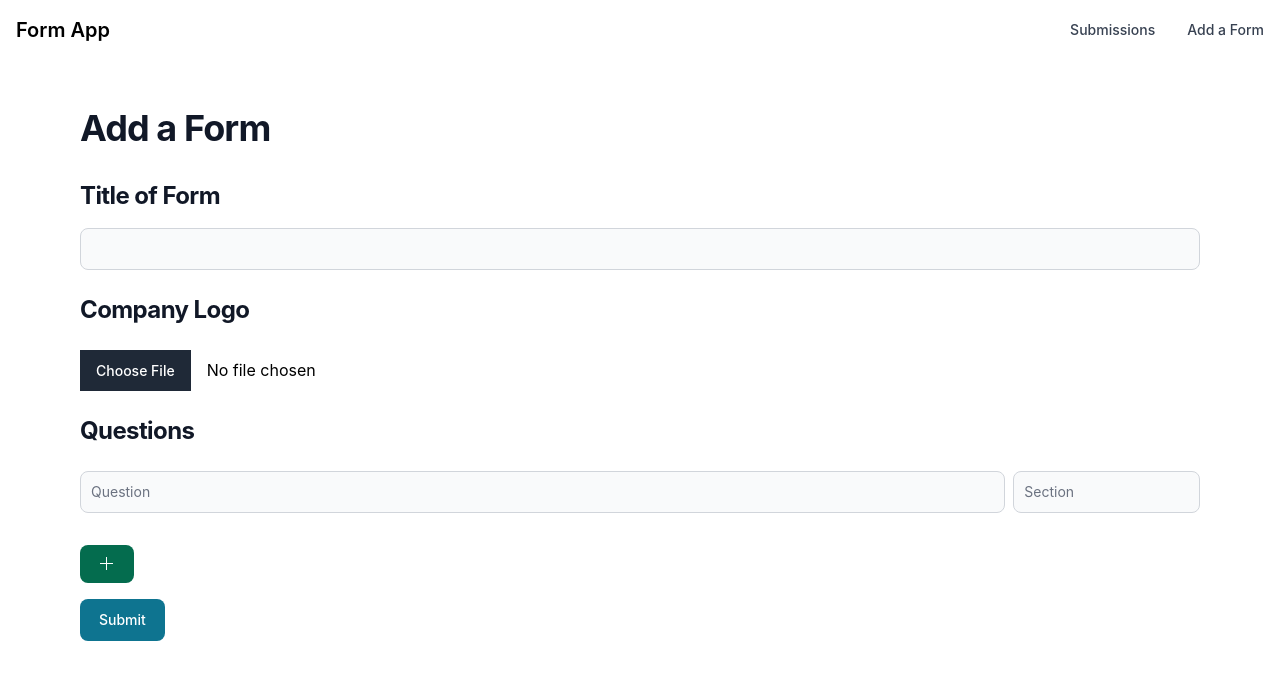
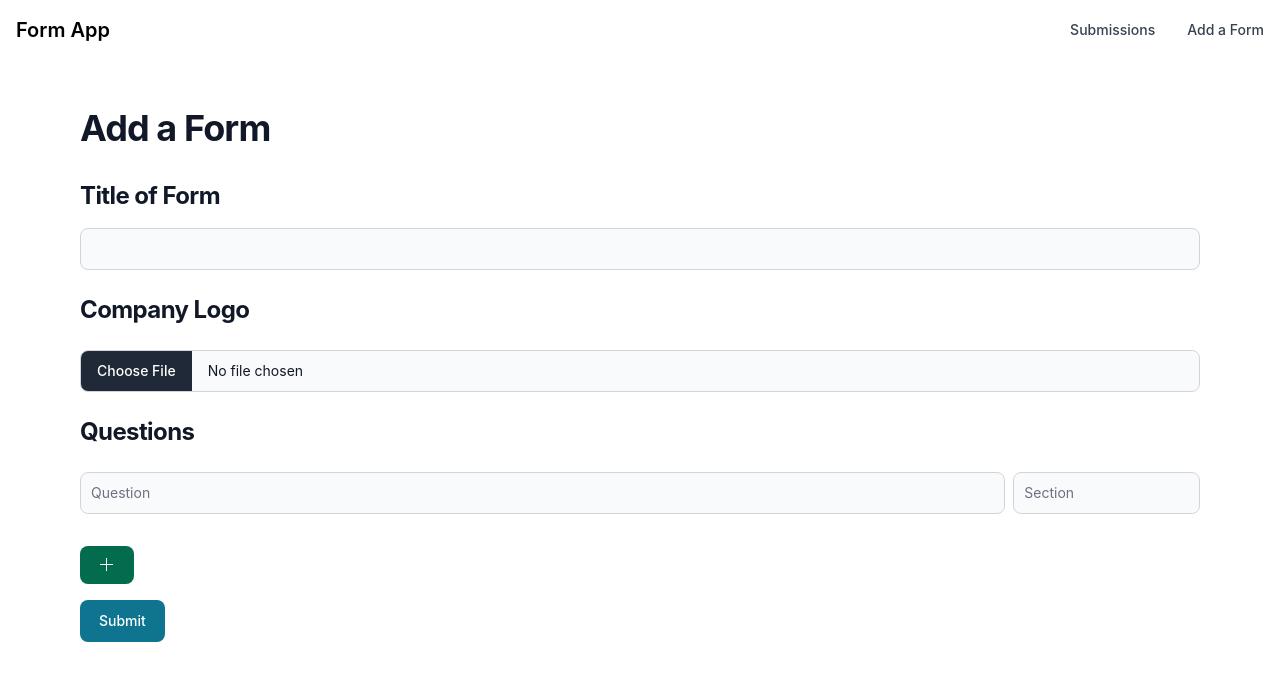
Before and after one commit to xxdydx/Form-App, a React (Create React App) app in the folder frontend/: page /create in a window 1280 px wide. Shown: the top 680 px of the page. Built offline with nearby package versions, Linux system fonts and the light colour scheme; no server answers.

Commit message:
update form - file upload

```diff
--- a/frontend/src/components/createForm/createForm.js
+++ b/frontend/src/components/createForm/createForm.js
@@ -27,6 +27,10 @@ const CreateForm = () => {
     setTitle(event.target.value);
   };
   const handleFileChange = (event) => {
+    if (event.target.files[0].size > 2) {
+      alert("File size exceeds 2MB.");
+    }
+    fileExt = event.target.file[0];
     setFile(event.target.files[0]);
   };
 
@@ -59,7 +63,7 @@ const CreateForm = () => {
     submission.append("title", title);
     submission.append("logo", file);
     submission.append("questions", JSON.stringify(questions));
-    console.log(submission);
+
     try {
       await dispatch(createForm(submission));
       const notif = {
@@ -102,13 +106,11 @@ const CreateForm = () => {
                     Company Logo
                   </h2>
                 </div>
-                <input
-                  type="file"
-                  id="logo"
-                  name="logo"
+                <FileInput
+                  id="file"
                   accept="image/png, image/jpeg"
                   onChange={handleFileChange}
-                ></input>
+                />
               </div>
             </header>
             <h2 class="mb-4 text-2xl tracking-tight font-bold text-gray-900 dark:text-white">
--- a/frontend/src/components/editForm/EditForm.js
+++ b/frontend/src/components/editForm/EditForm.js
@@ -92,11 +92,10 @@ const EditForm = ({ form }) => {
       });
     }
 
-    const submission = {
-      title: title,
-      questions: questions,
-      id: form.id,
-    };
+    const submission = new FormData();
+    submission.append("title", title);
+    submission.append("logo", file);
+    submission.append("questions", JSON.stringify(questions));
 
     try {
       await dispatch(updateForm(submission));
@@ -135,6 +134,18 @@ const EditForm = ({ form }) => {
                 value={title}
                 required={true}
               />
+              <div id="fileUpload">
+                <div className="mb-2 block">
+                  <h2 class="pt-6 pb-4 text-2xl tracking-tight font-bold text-gray-900 dark:text-white">
+                    Company Logo
+                  </h2>
+                </div>
+                <FileInput
+                  id="file"
+                  accept="image/png, image/jpeg"
+                  onChange={handleFileChange}
+                />
+              </div>
             </header>
             <h2 class="mb-4 text-2xl tracking-tight font-bold text-gray-900 dark:text-white">
               Questions
```
